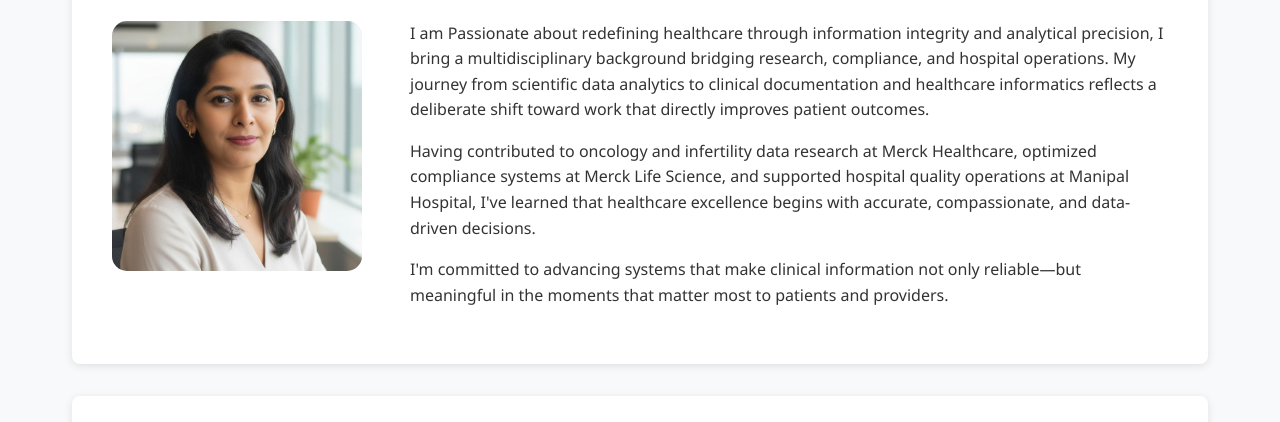
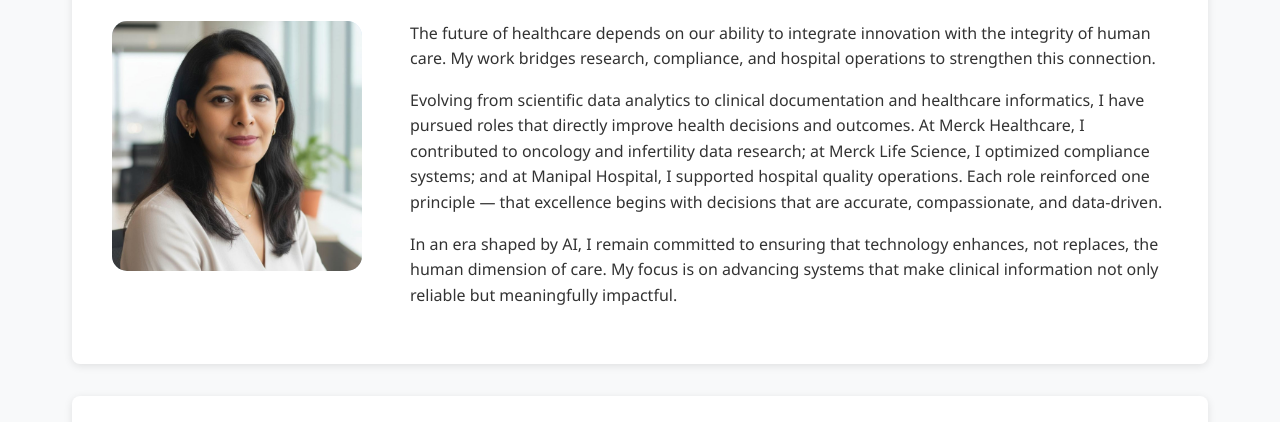
Before and after one commit to NShivas697/My-Portfolio, a plain HTML site: page index.html in a window 1280 px wide. Shown: the part 378-800 px from the top of the page. Drawn offline with Linux system fonts and the light colour scheme.

Commit message:
Changed Description

```diff
--- a/index.html
+++ b/index.html
@@ -300,13 +300,13 @@
         </div>
         <div>
             <p style="margin-bottom: 1rem;">
-               I am Passionate about redefining healthcare through information integrity and analytical precision, I bring a multidisciplinary background bridging research, compliance, and hospital operations. My journey from scientific data analytics to clinical documentation and healthcare informatics reflects a deliberate shift toward work that directly improves patient outcomes.
+               The future of healthcare depends on our ability to integrate innovation with the integrity of human care. My work bridges research, compliance, and hospital operations to strengthen this connection.
             </p>
             <p style="margin-bottom: 1rem;">
-                Having contributed to oncology and infertility data research at Merck Healthcare, optimized compliance systems at Merck Life Science, and supported hospital quality operations at Manipal Hospital, I've learned that healthcare excellence begins with accurate, compassionate, and data-driven decisions.
+                Evolving from scientific data analytics to clinical documentation and healthcare informatics, I have pursued roles that directly improve health decisions and outcomes. At Merck Healthcare, I contributed to oncology and infertility data research; at Merck Life Science, I optimized compliance systems; and at Manipal Hospital, I supported hospital quality operations. Each role reinforced one principle — that excellence begins with decisions that are accurate, compassionate, and data-driven.
             </p>
             <p style="margin-bottom: 1rem;">
-                I'm committed to advancing systems that make clinical information not only reliable—but meaningful in the moments that matter most to patients and providers.
+                In an era shaped by AI, I remain committed to ensuring that technology enhances, not replaces, the human dimension of care. My focus is on advancing systems that make clinical information not only reliable but meaningfully impactful.
             </p>
         </div>
     </div>
```
